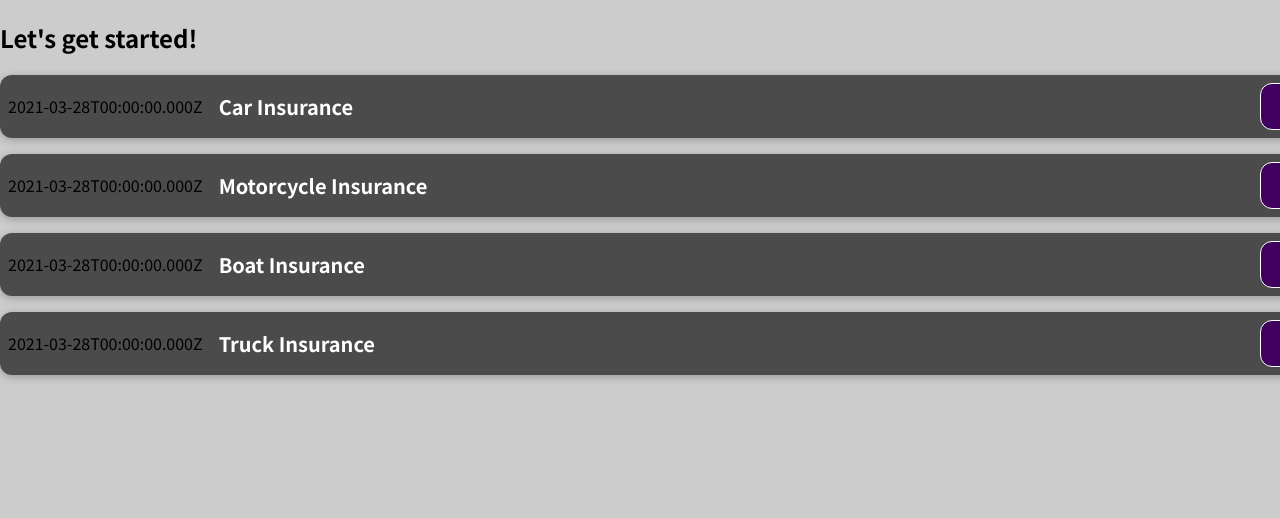
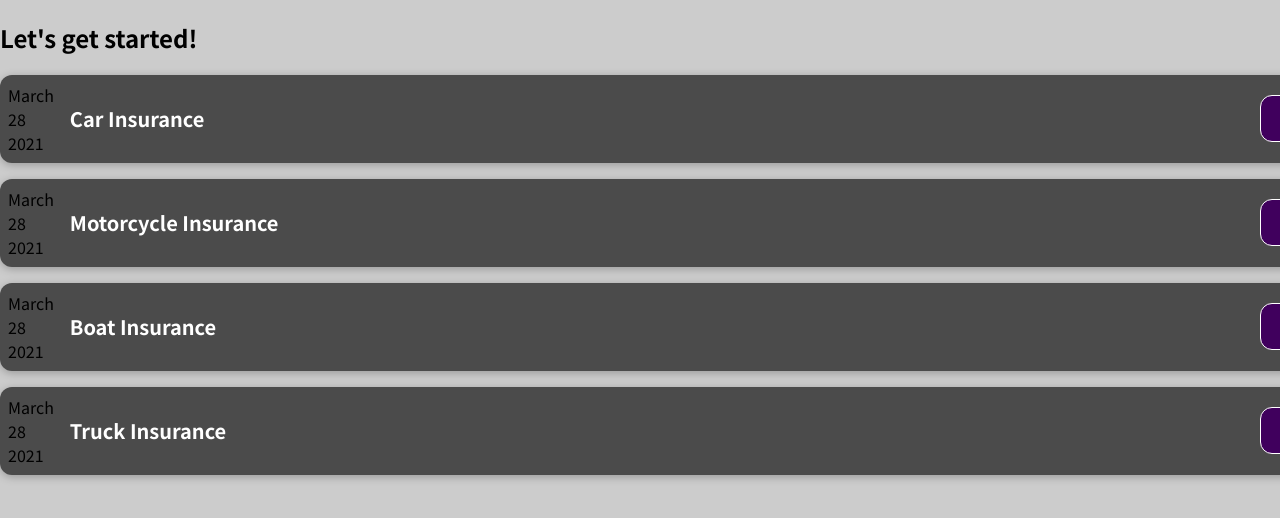
Before and after one commit to holus-bolus/report-app, a JavaScript app: page / in a window 1280 px wide. Shown: the top 518 px of the page. Built offline with nearby package versions, Linux system fonts and the light colour scheme.

Commit message:
Added the custom date

```diff
--- a/src/components/ExpenseItem.js
+++ b/src/components/ExpenseItem.js
@@ -4,9 +4,17 @@ function ExpenseItem(props) {
   // const expenseDate = new Date(2021, 2, 28);
   // const expenseTitle = "Car insurance";
   // const expenseAmount = 294.67;
+  const month = props.date.toLocaleString("en-US", {month: "long"});
+  const day = props.date.toLocaleString("en-US", {day: "2-digit"});
+  const year = props.date.getFullYear();
   return (
     <div className="expense-item">
-      <div>{props.date.toISOString()}</div>
+      {/*<div>{props.date.toISOString()}</div>*/}
+      <div>
+        <div>{month}</div>
+        <div>{day}</div>
+        <div>{year}</div>
+      </div>
       <div className="expense-item__description">
         <h2>{props.title}</h2>
         <div className="expense-item__price">$ {props.amount}</div>
```
Also changed, not shown: 1 other file (tests, documents, lock files or other folders).
